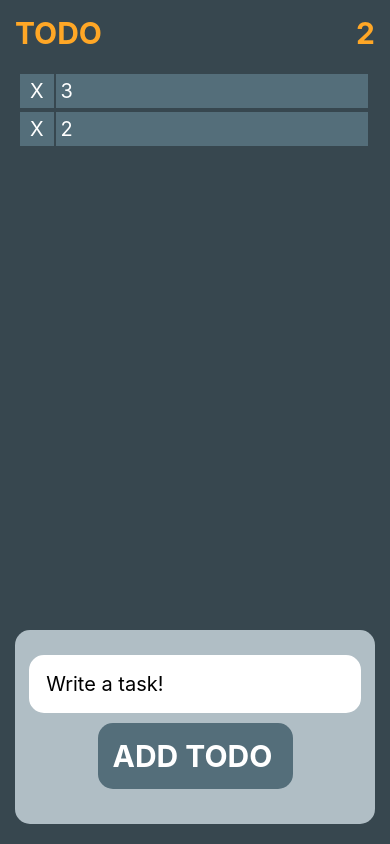
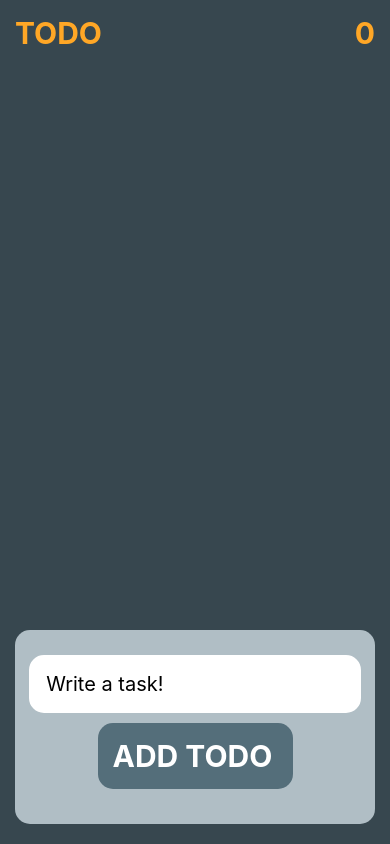
Before and after one commit to klcysn/c-projects, a React Native app in the folder react-native/projects/todoApp/: screen / in a window 390 px wide. Built offline with nearby package versions, Linux system fonts and the light colour scheme.

Commit message:
complete element add

```diff
--- a/react-native/projects/todoApp/src/App.js
+++ b/react-native/projects/todoApp/src/App.js
@@ -13,19 +13,19 @@ import {
 
 
 
-
+const todoList = []
+let count = 0;
 const App = () => {
-  const todoList = [3, 2]
-  const [task, setTask] = useState("")
+const [task, setTask] = useState("")
   const Task = ()=>{
     return(
      todoList.map((item)=>{
        return(
          <View style ={{flex : 1, flexDirection : "row", alignItems : "center"}}>
-          <TouchableOpacity style={{flex : 1}}>
-            <Text style ={{color : "white", fontSize : 20, backgroundColor :"#546E7A", padding : 5, textAlign : "center"}}>X</Text>
+          <TouchableOpacity style={{flex : 1}} >
+          <Text style={{color : "white", fontSize : 20, backgroundColor :"#546E7A", margin : 2, padding : 7, flex : 9}}>{item.task}</Text>
           </TouchableOpacity>
-          <Text style={{color : "white", fontSize : 20, backgroundColor :"#546E7A", margin : 2, padding : 5, flex : 9}}>{item}</Text>
+
          </View>
 
        )
@@ -49,9 +49,10 @@ const App = () => {
         <View style = {styles.buttonContainer}>
           <TextInput placeholder = "Write a task!" style={styles.input} onChangeText ={(text) =>{setTask(text)}}/>
           <TouchableOpacity style = {styles.button} onPress ={()=>{
-            todoList.push(task)
-            console.log(task, todoList)
-            Task
+            todoList.push({task:task, id:count})
+            console.log(task, todoList,count)
+            count++
+            setTask("")
             }}>
             <Text style ={{color : "white", fontSize : 30, fontWeight : "bold"}}>ADD TODO</Text>
           </TouchableOpacity>
@@ -108,6 +109,10 @@ const styles = StyleSheet.create({
     marginBottom : 10,
     borderColor : "white",
     borderRadius : 15
+  },
+  completed : {
+    flex : 1,
+    backgroundColor : "red"
   }
 })
 
```
